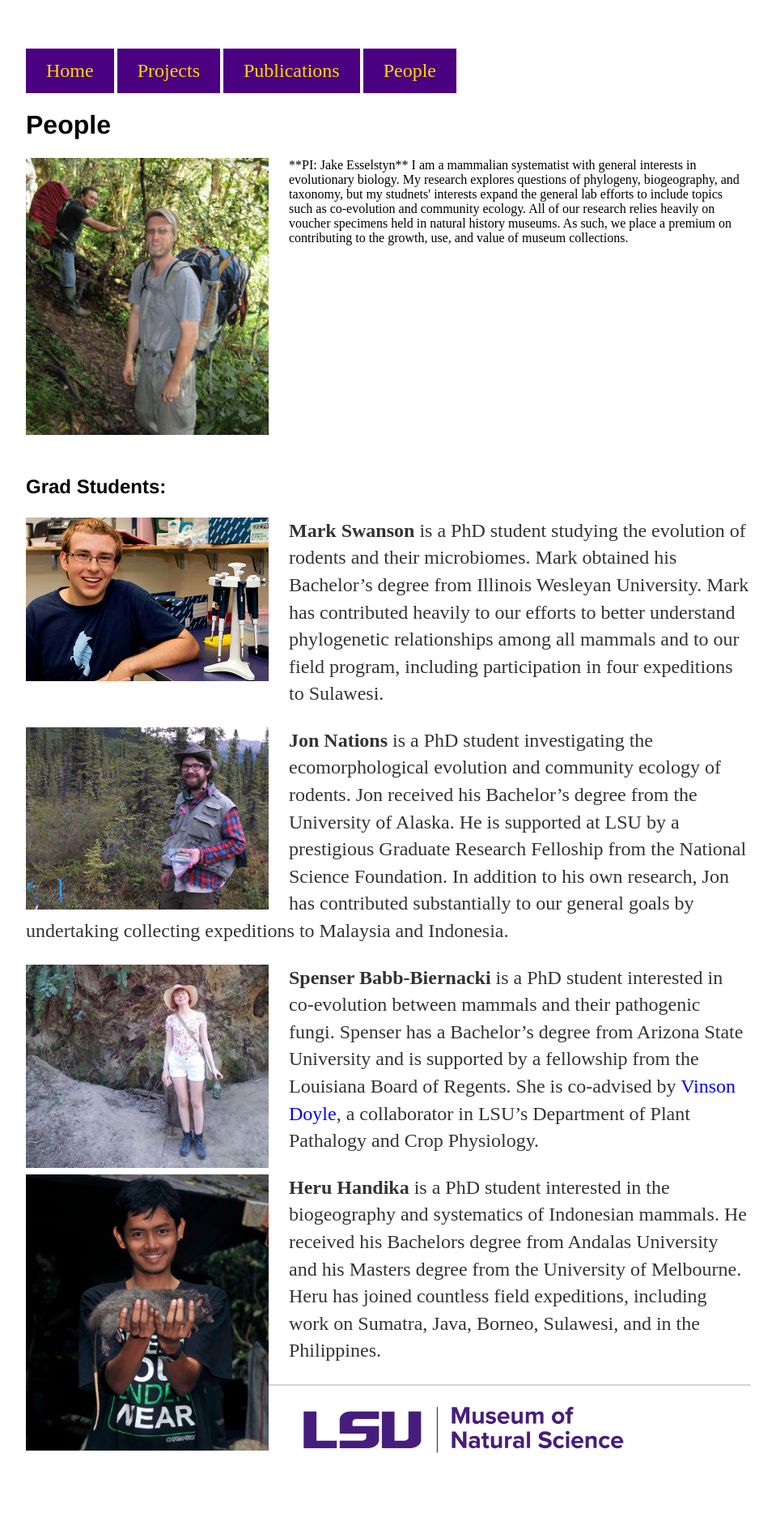
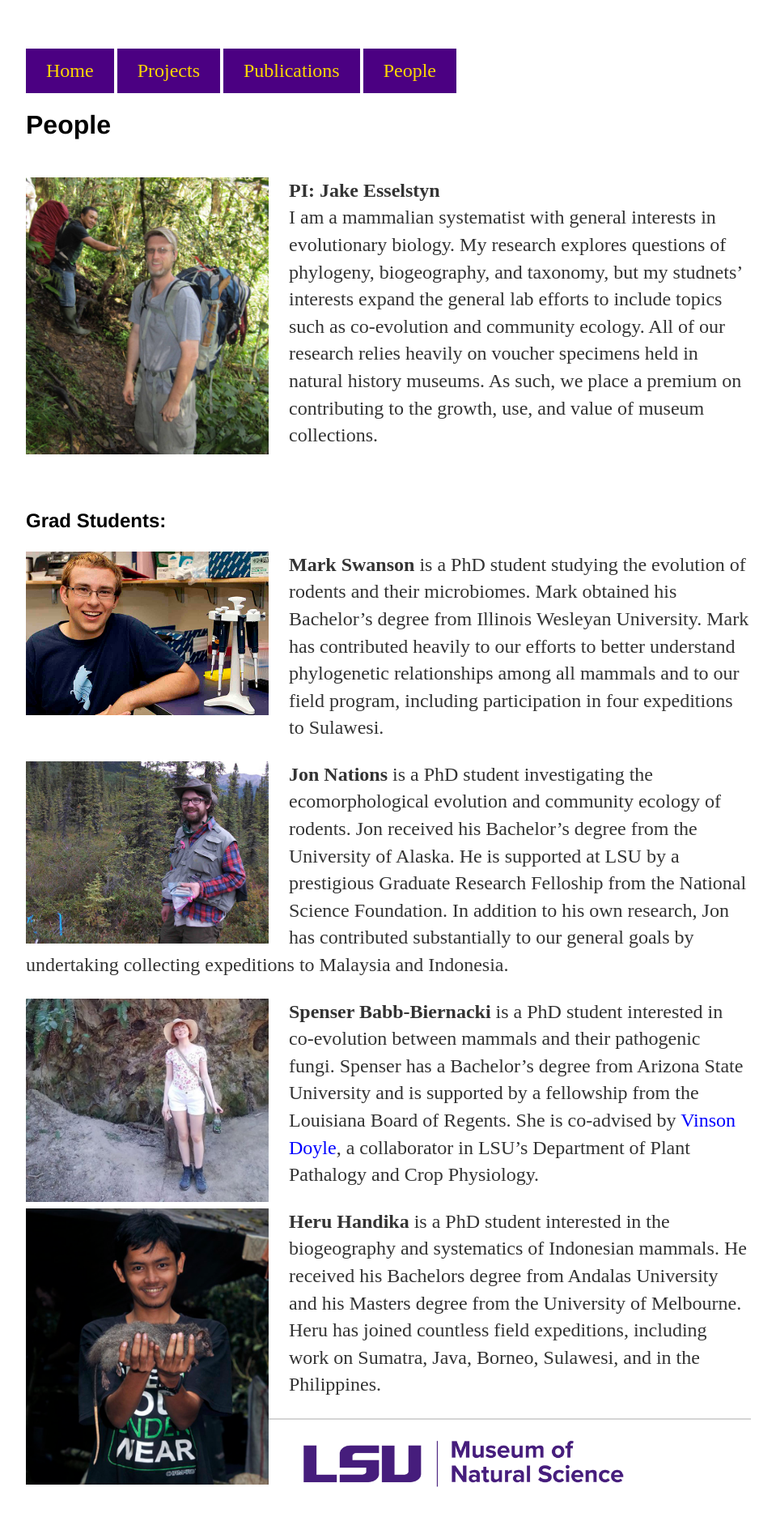
Before and after one commit to esselstyn/esselstyn.github.io, a Jekyll site: the page built from people.md, in a window 1280 px wide. Shown: the whole page at 81% size, without its empty margins (160-1119 px from the left). Built offline with Jekyll 4.4.1, drawn with Linux system fonts in a browser that asks for light colours; before the commit the page ends 1831 px from its top, so only the background shows below that.

Commit message:
Update people.md

```diff
--- a/people.md
+++ b/people.md
@@ -3,8 +3,8 @@ layout: default
 title: People
 ---
 # People
-<div>
-<img src="images/jake.jpg" alt="jake" width="300" markdown=1>
+<div markdown="1">
+<img src="images/jake.jpg" alt="jake" width="300">
 
 **PI: Jake Esselstyn**
 I am a mammalian systematist with general interests in evolutionary biology. My research explores questions of phylogeny,  biogeography, and taxonomy, but my studnets' interests expand the general lab efforts to include topics such as co-evolution and community ecology. All of our research relies heavily on voucher specimens held in natural history museums. As such, we place a premium on contributing to the growth, use, and value of museum collections.
```
